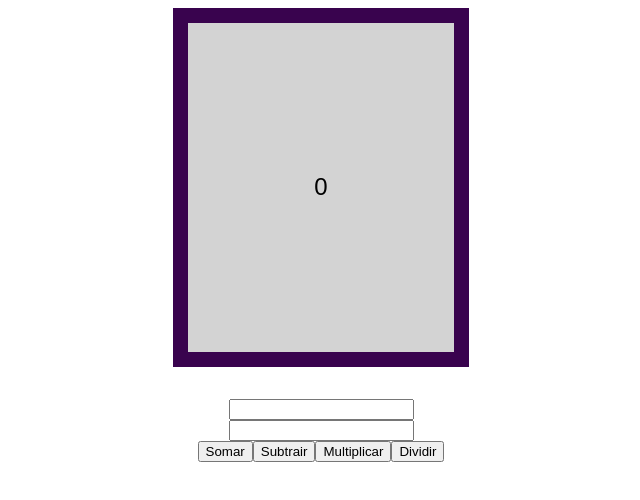
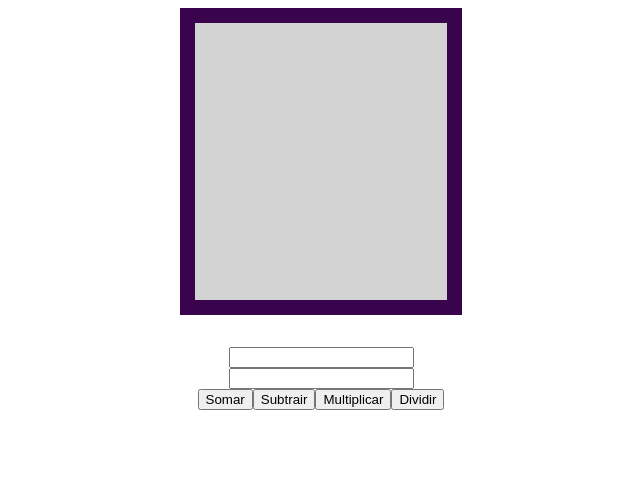
Before and after one commit to Jhon171819/Nextjs_Calculadora, a Next.js app: page /FrontPage in a window 1280 px wide. Shown: the top 500 px of the page, without its empty margins (319-959 px from the left). Built offline with nearby package versions, Linux system fonts and the light colour scheme.

Commit message:
V_tipadas_commit

```diff
--- a/app/layout.tsx
+++ b/app/layout.tsx
@@ -1,5 +1,5 @@
 export const metadata = {
-  title: 'Next.js',
+  title: 'Calculadora_Next',
   description: 'Generated by Next.js',
 }
 
--- a/pages/FrontPage.tsx
+++ b/pages/FrontPage.tsx
@@ -1,7 +1,10 @@
 import { useState } from "react";
 import styles from "./Styles/FrontPage.module.css";
 import React from "react";
-
+import { Interface } from "readline";
+interface IData {
+  resultado: number;
+}
 export default function FrontPage() {
   async function post(Operation: string) {
     try {
@@ -15,7 +18,7 @@ export default function FrontPage() {
       const response = await fetch(`api/operations/${Operation}`, option2);
 
       if (response.ok) {
-        const data = await response.json();
+        const data: IData = await response.json();
         console.log(data);
         setResultado(data);
       } else {
@@ -26,7 +29,7 @@ export default function FrontPage() {
     }
   }
 
-  const [resultado, setResultado] = useState<number>(0);
+  const [resultado, setResultado] = useState<IData | undefined>();
   const [valor1, setValor1] = useState<number>(0);
   const [valor2, setValor2] = useState<number>(0);
 
--- a/pages/api/operations/adi.ts
+++ b/pages/api/operations/adi.ts
@@ -1,4 +1,6 @@
-export default function handler(req, res) {
+import { NextApiRequest, NextApiResponse } from "next"
+
+export default function handler(req: NextApiRequest, res: NextApiResponse) {
     if (req.method == 'POST') {
         const { valor1, valor2} = req.body
         const resultado: number = valor1 + valor2
--- a/pages/api/operations/div.ts
+++ b/pages/api/operations/div.ts
@@ -1,4 +1,6 @@
-export default function handler(req, res) {
+import { NextApiRequest, NextApiResponse } from "next"
+
+export default function handler(req: NextApiRequest, res: NextApiResponse) {
     if (req.method == 'POST') {
         const { valor1, valor2} = req.body
         const resultado: number = valor1 / valor2
--- a/pages/api/operations/mult.ts
+++ b/pages/api/operations/mult.ts
@@ -1,4 +1,6 @@
-export default function handler(req, res) {
+import { NextApiRequest, NextApiResponse } from "next"
+
+export default function handler(req: NextApiRequest, res: NextApiResponse) {
     if (req.method == 'POST') {
         const { valor1, valor2} = req.body
         const resultado: number = valor1 * valor2
--- a/pages/api/operations/sub.ts
+++ b/pages/api/operations/sub.ts
@@ -1,4 +1,6 @@
-export default function handler(req, res) {
+import { NextApiRequest, NextApiResponse } from "next"
+
+export default function handler(req: NextApiRequest, res: NextApiResponse) {
     if (req.method == 'POST') {
         const { valor1, valor2} = req.body
         const resultado: number = valor1 - valor2
```
